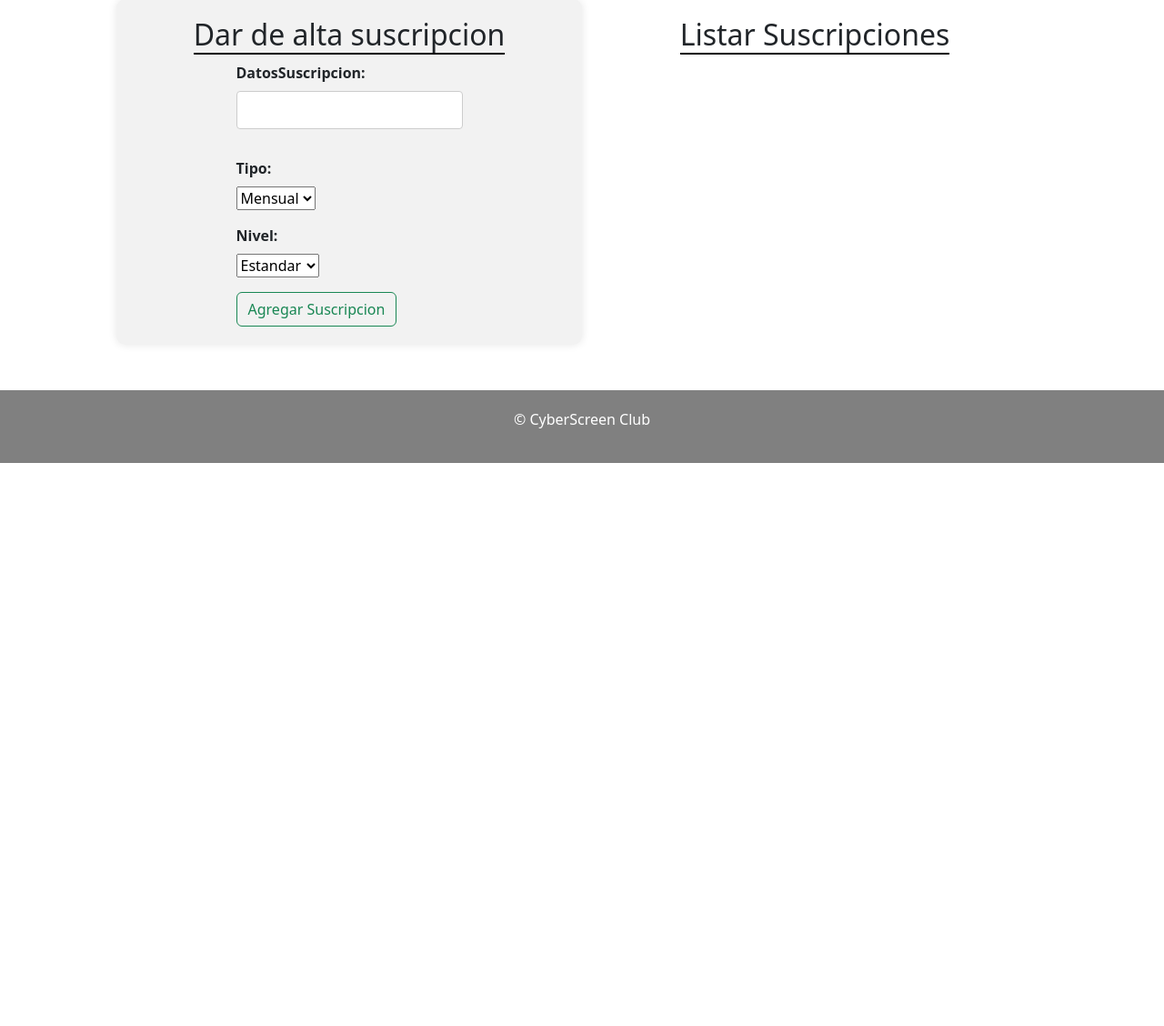
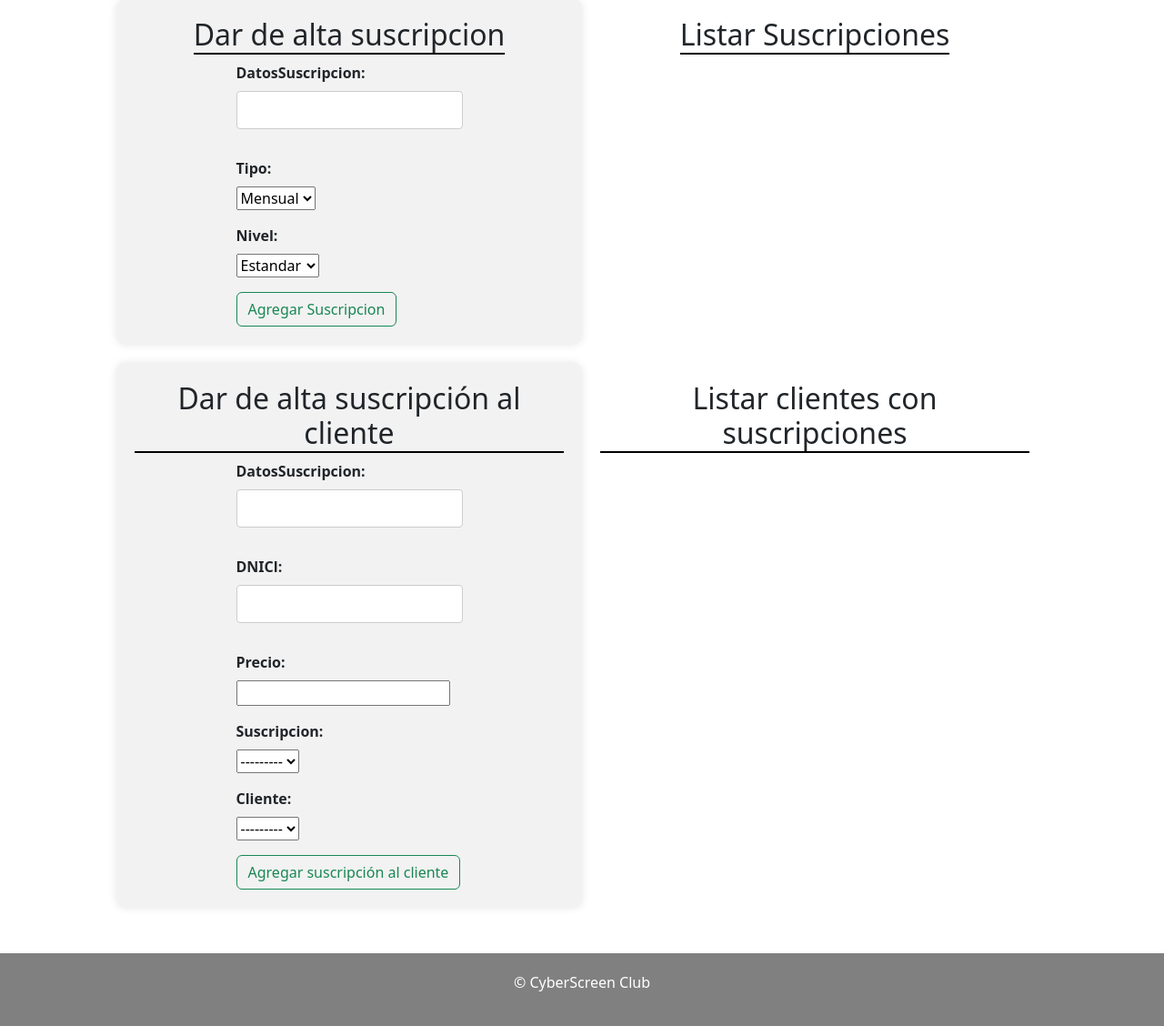
Before and after one commit to jhavimg/CyberScreen, a Django app: page /gestion_de_clientes/ in a window 1280 px wide. Shown: the part 765-1893 px from the top of the page at 91% size. Before the commit the page ends 1274 px from the top, so only its background shows below. Run offline with Django 4.2, Linux system fonts and the light colour scheme; data that the repository does not hold is empty.

Commit message:
relacion obtiene y gastocontenido

```diff
--- a/CyberScreen/urls.py
+++ b/CyberScreen/urls.py
@@ -26,12 +26,14 @@ urlpatterns = [
     path('borrar_gasto/<str:codigo>/', borrar_gasto, name='borrar_gasto'),
     path('editar_ingreso/<str:codigo>/', editar_ingreso, name='editar_ingreso'),
     path('editar_gasto/<str:codigo>/', editar_gasto, name='editar_gasto'),
+    path('borrar_gastocontenido/<str:codigo>/', borrar_gastocontenido, name='borrar_gastocontenido'),
 
     path('gestion_de_clientes/', gestion_de_clientes, name='gestion_de_clientes'),
     path('borrar_cliente/<str:cliente_id>/', borrar_cliente, name='borrar_cliente'),
     path('borrar_suscripcion/<str:suscripcion_id>/', borrar_suscripcion, name='borrar_suscripcion'),
     path('editar_cliente/<str:cliente_id>/', editar_cliente, name='editar_cliente'),
     path('editar_suscripcion/<str:suscripcion_id>/', editar_suscripcion, name='editar_suscripcion'),
+    path('obtiene/<str:obtiene_id>/', borrar_obtiene, name='borrar_obtiene'),
 
     path('recursos_humanos/', recursos_humanos, name='recursos_humanos'),
     path('borrar_trabajdor/<str:trabajador_id>/', borrar_trabajador, name='borrar_trabajador'),
--- a/app/forms.py
+++ b/app/forms.py
@@ -66,3 +66,13 @@ class PerteneceForm(forms.ModelForm):
     class Meta:
         model = Pertenece
         fields = '__all__'
+
+class GastoContenidoForm(forms.ModelForm):
+    class Meta:
+        model = GastoContenido
+        fields = '__all__'
+
+class ObtieneForm(forms.ModelForm):
+    class Meta:
+        model = Obtiene
+        fields = '__all__'
--- a/app/models.py
+++ b/app/models.py
@@ -139,15 +139,6 @@ class Serie(models.Model):
 
 # Relaciones entre entidades
 
-class Tiene(models.Model):
-    CodigoQueja = models.CharField(max_length=6, primary_key=True)
-    NombreDep = models.CharField(max_length=20)
-    queja = models.ForeignKey('QuejaRecomendacion', on_delete=models.CASCADE)
-    departamento = models.ForeignKey('Departamento', on_delete=models.CASCADE)
-
-    def _str_(self):
-        return f"{self.CodigoQueja} - {self.NombreDep}"
-
 class Pertenece(models.Model):
     DNIT = models.CharField(max_length=9, primary_key=True)
     NombreDep = models.CharField(max_length=20)
@@ -155,8 +146,7 @@ class Pertenece(models.Model):
     departamento = models.ForeignKey('Departamento', on_delete=models.CASCADE)
 
     def __str__(self):
-        return f"{self.DNIT} - {self.NombreDep}"
-
+        return f"{self.DNIT}"
 
 class GastoContenido(models.Model):
     Codigo = models.CharField(max_length=8, primary_key=True)
@@ -168,3 +158,14 @@ class GastoContenido(models.Model):
 
     def __str__(self):
         return f"{self.Codigo} - {self.Titulo} ({self.Fecha})"
+
+class Obtiene(models.Model):
+    DatosSuscripcion = models.CharField(max_length=30, primary_key=True)
+    DNICl = models.CharField(max_length=9, unique=True)
+    Precio = models.DecimalField(max_digits=10, decimal_places=2, validators=[MinValueValidator(0)])
+
+    suscripcion = models.ForeignKey('Suscripcion', on_delete=models.CASCADE, related_name='obtenciones')
+    cliente = models.ForeignKey('Cliente', on_delete=models.CASCADE, related_name='obtenciones')
+
+    def _str_(self):
+        return f"{self.DatosSuscripcion} - {self.DNICl}"
--- a/app/templates/gestion_de_clientes.html
+++ b/app/templates/gestion_de_clientes.html
@@ -2,6 +2,7 @@
 
 <!DOCTYPE html>
 <html lang="es">
+
 <head>
     <meta charset="UTF-8">
     <meta name="viewport" content="width=device-width, initial-scale=1.0">
@@ -12,6 +13,7 @@
         integrity="sha384-T3c6CoIi6uLrA9TneNEoa7RxnatzjcDSCmG1MXxSR1GAsXEV/Dwwykc2MPK8M2HN" crossorigin="anonymous">
 
 </head>
+
 <body>
 
     {% include 'header.html' %}
@@ -35,8 +37,10 @@
                     {% for cliente in cliente_list %}
                     <li>{{ cliente.DNICl }} - {{ cliente.Teléfono }} - {{ cliente.Nombre }} - {{ cliente.Correo }}
                         <div class="contenedor-botones">
-                        <button type="button" class="mostrarpop btn btn-outline-danger" cliente_id="{{ cliente.DNICl }}">Borrar</button>
-                        <button type="button" class="editar-cliente btn btn-outline-warning" cliente_id="{{ cliente.DNICl }}">Editar</button>
+                            <button type="button" class="mostrarpop btn btn-outline-danger"
+                                cliente_id="{{ cliente.DNICl }}">Borrar</button>
+                            <button type="button" class="editar-cliente btn btn-outline-warning"
+                                cliente_id="{{ cliente.DNICl }}">Editar</button>
                         </div>
 
                         <dialog id="popup-{{ cliente.DNICl }}" class="flotante">
@@ -78,8 +82,10 @@
                     {% for suscripcion in suscripcion_list %}
                     <li>{{ suscripcion.DatosSuscripcion }} - {{ suscripcion.Tipo }} - {{ suscripcion.Nivel }}
                         <div class="contenedor-botones">
-                        <button type="button" class="mostrarpop btn btn-outline-danger" suscripcion_id="{{ suscripcion.DatosSuscripcion }}">Borrar</button>
-                        <button type="button" class="editar-suscripcion btn btn-outline-warning" suscripcion_id="{{ suscripcion.DatosSuscripcion }}">Editar</button>
+                            <button type="button" class="mostrarpop btn btn-outline-danger"
+                                suscripcion_id="{{ suscripcion.DatosSuscripcion }}">Borrar</button>
+                            <button type="button" class="editar-suscripcion btn btn-outline-warning"
+                                suscripcion_id="{{ suscripcion.DatosSuscripcion }}">Editar</button>
                         </div>
 
                         <dialog id="popup-{{ suscripcion.DatosSuscripcion }}" class="flotante">
@@ -100,6 +106,39 @@
                             </form>
                         </dialog>
 
+                    </li>
+                    {% endfor %}
+                </ul>
+            </div>
+        </div>
+        <div class="seccion">
+            <div class="formulario">
+                <h2>Dar de alta suscripción al cliente</h2>
+                <form method="post" action="{% url 'gestion_de_clientes' %}">
+                    {% csrf_token %}
+                    {{ obtiene_form.as_p }}
+                    <button type="submit" class="btn btn-outline-success">Agregar suscripción al cliente</button>
+                </form>
+            </div>
+            <div class="listado">
+                <h2>Listar clientes con suscripciones</h2>
+                <ul>
+                    {% for obtiene in obtiene_list %}
+                    <li>{{ obtiene.DatosSuscripcion }} - {{ obtiene.DNICl }} - {{ obtiene.Precio }}
+                        <div class="contenedor-botones">
+                            <button type="button" class="borrar-obtiene btn btn-outline-danger"
+                                obtiene_id="{{ obtiene.DatosSuscripcion }}">Borrar</button>
+                        </div>
+
+                        <dialog id="popup-borrar-obtiene-{{ obtiene.DatosSuscripcion }}" class="flotante">
+                            <p>¿Estás seguro de que deseas la suscripcion "{{ obtiene.DatosSuscripcion }}" del cliente
+                                "{{ obtiene.DNICl }}"?</p>
+                            <form method="post" action="{% url 'borrar_obtiene' obtiene.DatosSuscripcion %}">
+                                {% csrf_token %}
+                                <button type="submit" class="btn btn-outline-success">Sí, borrar</button>
+                            </form>
+                            <a href="{% url 'gestion_de_clientes' %}">Cancelar</a>
+                        </dialog>
                     </li>
                     {% endfor %}
                 </ul>
@@ -163,7 +202,21 @@
             });
         });
 
+        // Borrar relación obtiene
+        document.addEventListener('DOMContentLoaded', function () {
+            var buttons = document.querySelectorAll('.borrar-obtiene');
+
+            buttons.forEach(function (button) {
+                button.addEventListener('click', function () {
+                    var obtiene_id = button.getAttribute('obtiene_id');
+                    var popup = document.getElementById('popup-borrar-obtiene-' + obtiene_id);
+                    popup.showModal();
+                });
+            });
+        });
+
     </script>
 
 </body>
+
 </html>
--- a/app/views.py
+++ b/app/views.py
@@ -22,6 +22,7 @@ def produccion(request):
 def contabilidad(request):
     ingreso_form = IngresoForm()
     gasto_form = GastoForm()
+    gastocontenido_form = GastoContenidoForm()
 
     # Agregar ingreso
     if request.method == 'POST':
@@ -43,11 +44,23 @@ def contabilidad(request):
     # Listar gastos
     gasto_list = Gasto.objects.all()
 
+    # Agregar gasto-contenido
+    if request.method == 'POST':
+        gastocontenido_form = GastoContenidoForm(request.POST)
+        if gastocontenido_form.is_valid():
+            gastocontenido_form.save()
+            return redirect('contabilidad')
+
+    # Listar gasto-contenido
+    gastocontenido_list = GastoContenido.objects.all()
+
     return render(request, 'contabilidad.html', {
         'ingreso_form': ingreso_form,
         'ingreso_list': ingresos_list,
         'gasto_form': gasto_form,
         'gasto_list': gasto_list,
+        'gastocontenido_form': gastocontenido_form,
+        'gastocontenido_list': gastocontenido_list,
     })
 
 def borrar_ingreso(request, codigo):
@@ -63,6 +76,13 @@ def borrar_gasto(request, codigo):
         gasto.delete()
         return redirect('contabilidad')
     return render(request, 'contabilidad.html', {'gasto': gasto})
+
+def borrar_gastocontenido(request, codigo):
+    gastocontenido = get_object_or_404(GastoContenido, Codigo=codigo)
+    if request.method == 'POST':
+        gastocontenido.delete()
+        return redirect ('contabilidad')
+    return render(request, 'contabilidad.html', {'gastocontenido': gastocontenido})
 
 def editar_ingreso(request, codigo):
     ingreso = get_object_or_404(Ingreso, Codigo=codigo)
@@ -91,6 +111,7 @@ def editar_gasto(request, codigo):
 def gestion_de_clientes(request):
     cliente_form = ClienteForm()
     suscripcion_form = SuscripcionForm()
+    obtiene_form = ObtieneForm()
 
     # Agregar Cliente
     if request.method == 'POST':
@@ -112,11 +133,23 @@ def gestion_de_clientes(request):
     # Listar Suscripcion
     suscripcion_list = Suscripcion.objects.all()
 
+    # Agregar relación obtiene
+    if request.method == 'POST':
+        obtiene_form = ObtieneForm(request.POST)
+        if obtiene_form.is_valid():
+            obtiene_form.save()
+            return redirect('gestion_de_clientes')
+
+    # Listar relación obtiene
+    obtiene_list = Obtiene.objects.all()
+
     return render(request, 'gestion_de_clientes.html', {
         'cliente_form': cliente_form,
         'cliente_list': cliente_list,
         'suscripcion_form': suscripcion_form,
         'suscripcion_list': suscripcion_list,
+        'obtiene_form': obtiene_form,
+        'obtiene_list': obtiene_list,
     })
 
 def borrar_cliente(request, cliente_id):
@@ -132,6 +165,13 @@ def borrar_suscripcion(request, suscripcion_id):
         suscripcion.delete()
         return redirect('gestion_de_clientes')
     return render(request, 'gestion_de_clientes.html', {'suscripcion': suscripcion})
+
+def borrar_obtiene(request, obtiene_id):
+    obtiene = get_object_or_404(Obtiene, DatosSucripcion=obtiene_id)
+    if request.method == 'POST':
+        obtiene.delete()
+        return redirect('gestion_de_clientes')
+    return render(request, 'gestion_de_clientes.html', {'obtiene': obtiene})
 
 def editar_cliente(request, cliente_id):
     cliente = get_object_or_404(Cliente, DNICl=cliente_id)
```
Also changed, not shown: app/templates/contabilidad.html (+46 -0 lines), app/templates/recursos_humanos.html (+17 -4 lines), 1 other file. Lines whose indentation alone changed are shown as unchanged.
